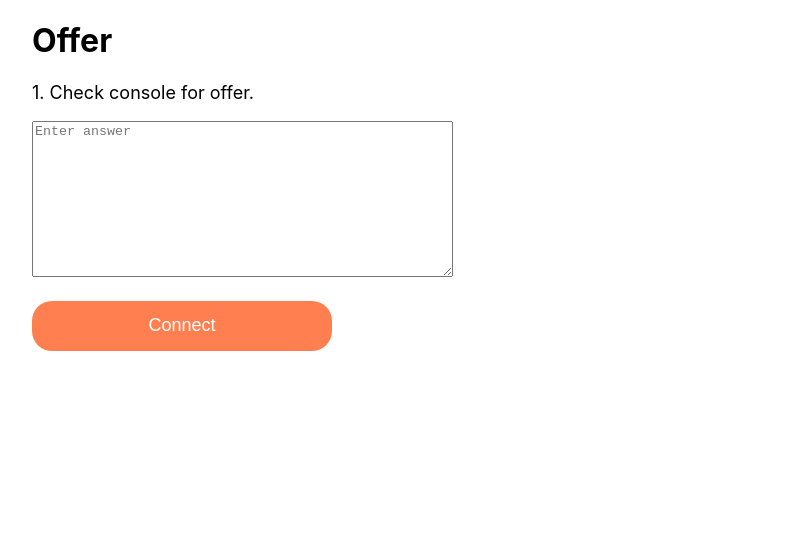
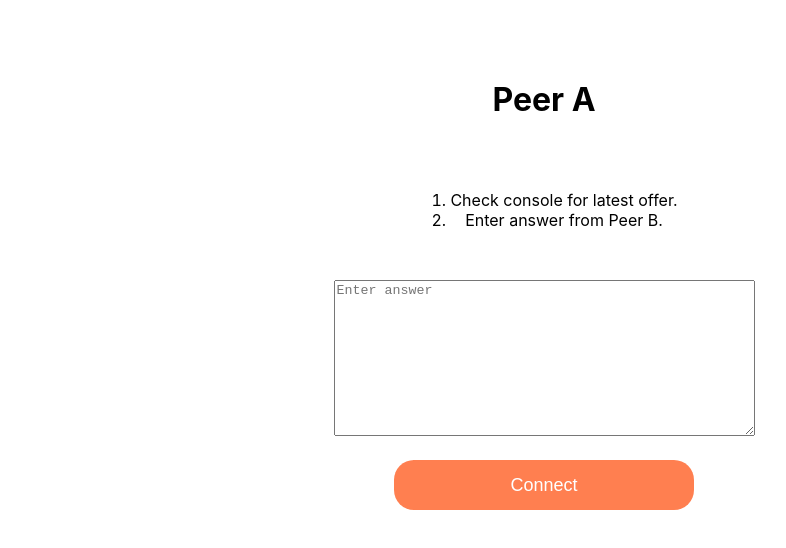
Before and after one commit to 0xDebabrata/react-webrtc, a React (Create React App) app: page /send in a window 1280 px wide. Shown: the top 548 px of the page, without its empty margins (96-882 px from the left). Built offline with nearby package versions, Linux system fonts and the light colour scheme.

Commit message:
update styles

```diff
--- a/src/Screens/Receive.js
+++ b/src/Screens/Receive.js
@@ -30,9 +30,10 @@ const Receive = () => {
   return (
     <div className="receive-container">
       <div>
+        <h1>Peer B</h1>
         <ol className="instructions">
-          <li>Enter offer from remote peer.</li>
-          <li>Check console for answer.</li>
+          <li>Enter offer from peer A.</li>
+          <li>Check console for latest answer.</li>
         </ol>
         <textarea id="remoteOffer" rows="10" cols="50" placeholder="Enter offer" /><br />
       </div>
--- a/src/Screens/Send.js
+++ b/src/Screens/Send.js
@@ -39,9 +39,8 @@ const Send = () => {
   useEffect(() => {
     const createOffer = async () => {
       const offer = await localConn.createOffer()
-      const p = document.getElementById("offer")
       localConn.setLocalDescription(offer).then(() => {
-        p.innerText = "1. Check console for offer."
+        console.log("Local desc set")
       })
     }
       createOffer()
@@ -49,9 +48,13 @@ const Send = () => {
 
   return (
     <div className="display">
-      <h1>Offer</h1>
+      <h1>Peer A</h1>
       <p id="offer"></p>
       <div>
+        <ol className="instructions">
+          <li>Check console for latest offer.</li>
+          <li>Enter answer from Peer B.</li>
+        </ol>
         <textarea id="answer" rows="10" cols="50" placeholder="Enter answer" /><br />
         <button onClick={setRemoteDesc}>Connect</button>
       </div>
--- a/src/Style/Receive.css
+++ b/src/Style/Receive.css
@@ -2,7 +2,7 @@
   width: 70%;
   margin: auto;
   text-align: center;
-  margin-top: 25vh;
+  margin-top: 10vh;
 }
 
 .instructions {
--- a/src/Style/Send.css
+++ b/src/Style/Send.css
@@ -1,7 +1,7 @@
 .display {
-  margin-top: 34vh;
-  margin: auto;
+  margin: 10vh auto;
   width: 80%;
+  text-align: center;
 }
 
 p {
```
